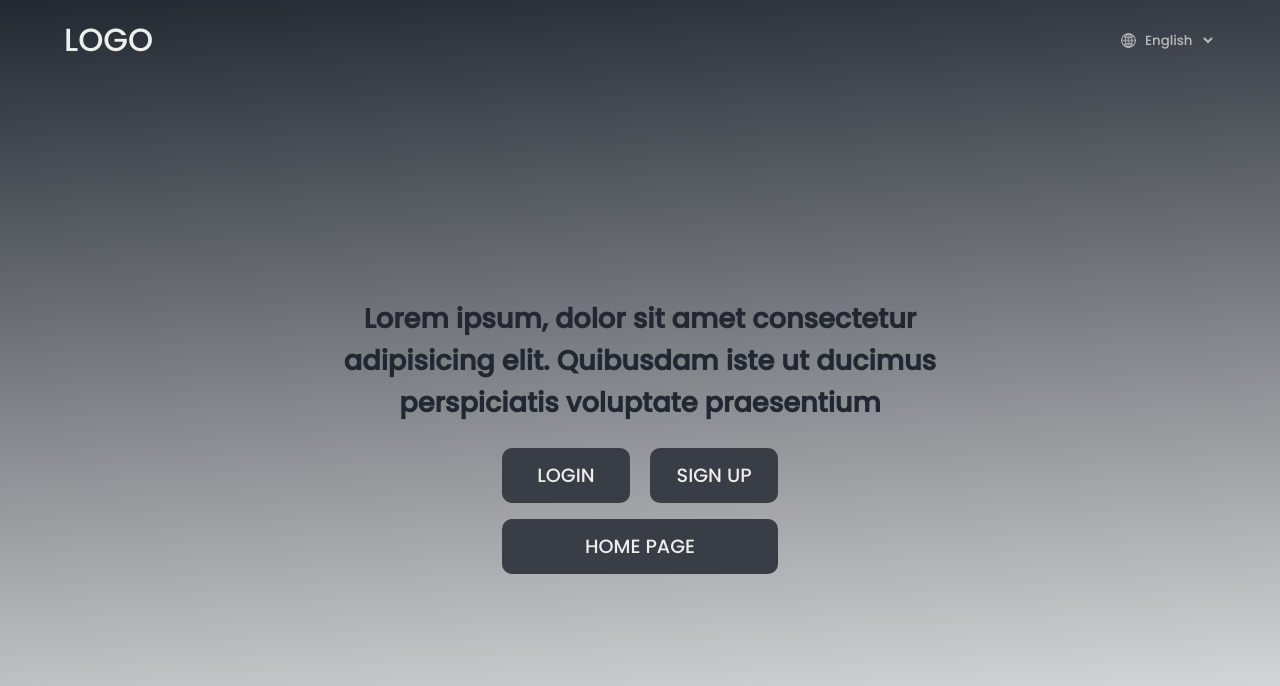
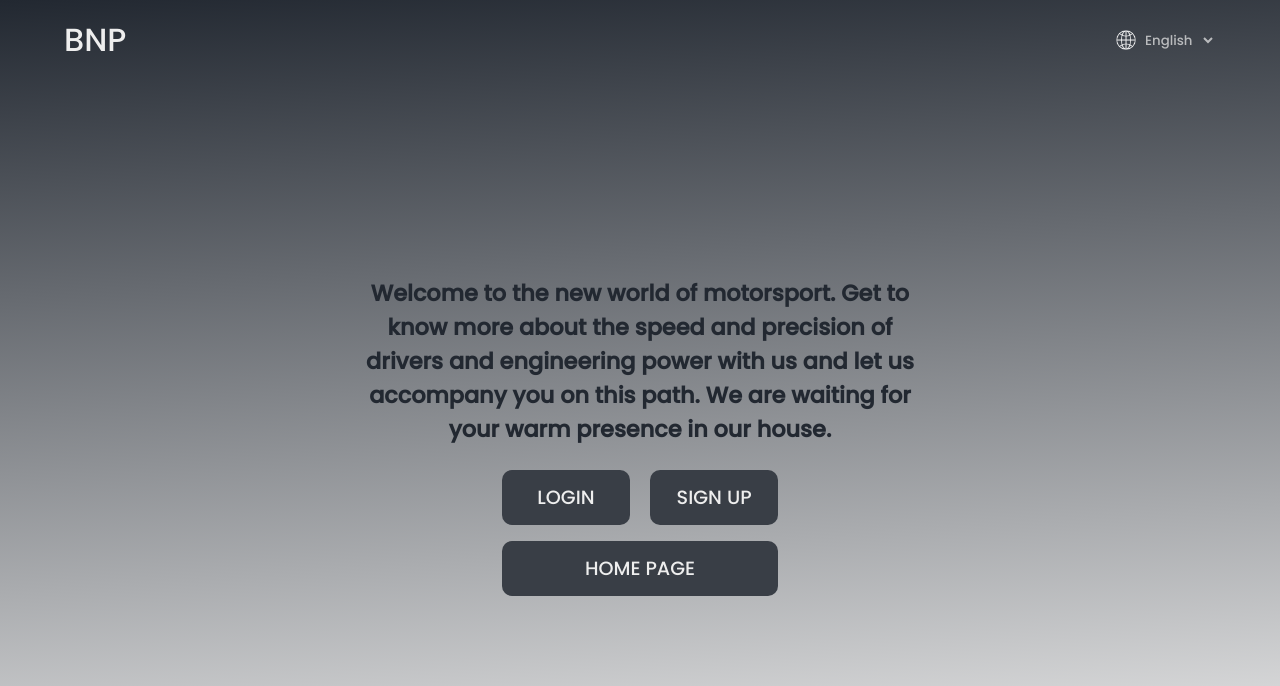
Before and after one commit to SoheilKhorram/BNP, a PHP site: page / in a window 1280 px wide. Shown: the top 686 px of the page. Run offline with PHP 8.4, Linux system fonts and the light colour scheme.

Commit message:
some rize kari !

```diff
--- a/css/index.css
+++ b/css/index.css
@@ -3,7 +3,6 @@
     --primary-clr-200: #393E46;
     --primary-clr-300: #4e535a;
     --secondary-clr: #eeeeee;
-
     --radius: 10px;
 }
 
@@ -39,8 +38,8 @@ select:focus {
 }
 
 .earth-icon {
-    width: 15px;
-    height: 15px;
+    width: 20px;
+    height: 20px;
     align-self: center;
 }
 
@@ -94,11 +93,23 @@ main {
 
 .description {
     color: var(--primary-clr-100);
-    max-width: 35ch;
+    max-width: 40ch;
     text-align: center;
-    font-size: 1.7rem;
+    font-size: 1.4rem;
     margin-bottom: 1rem;
     font-weight: 600;
+}
+
+@media only screen and (max-width: 600px) {
+.description {
+font-size: 1rem;
+	}
+}
+
+@media only screen and (max-width: 430px) {
+.description {
+font-size: 0.8rem;
+	}
 }
 
 .btn {
@@ -109,7 +120,7 @@ main {
     color: var(--secondary-clr);
     font-size: 1.2rem;
     text-decoration: none;
-    transition: all 0.1s ease-in-out;
+    transition: all 0.2s;
     width: 8rem;
 }
 
@@ -119,5 +130,5 @@ main {
 
 .btn:hover {
     box-shadow: 0 0 2px var(--primary-clr-100);
-    transform: translateY(-4px);
+    transform: scale(1.04);
 }
--- a/index.php
+++ b/index.php
@@ -22,7 +22,7 @@
     <div class="container">
 
         <div class="navbar">
-            <div class="navbar__logo">LOGO</div>
+            <div class="navbar__logo">BNP</div>
             <div class="flex-center">
                 <img class="earth-icon" src="./images/earth-globe-light.png">
                 <select name="language" id="language-select" value="English">
@@ -33,8 +33,9 @@
         </div>
 
         <main>
-            <div class="description">Lorem ipsum, dolor sit amet consectetur adipisicing elit. Quibusdam iste ut ducimus
-                perspiciatis voluptate praesentium
+            <div class="description">Welcome to the new world of motorsport.
+			Get to know more about the speed and precision of drivers and engineering power with us and let us accompany you on this path.
+			We are waiting for your warm presence in our house.
             </div>
 
             <div>
```
Also changed, not shown: login.php (+14 -3 lines).
